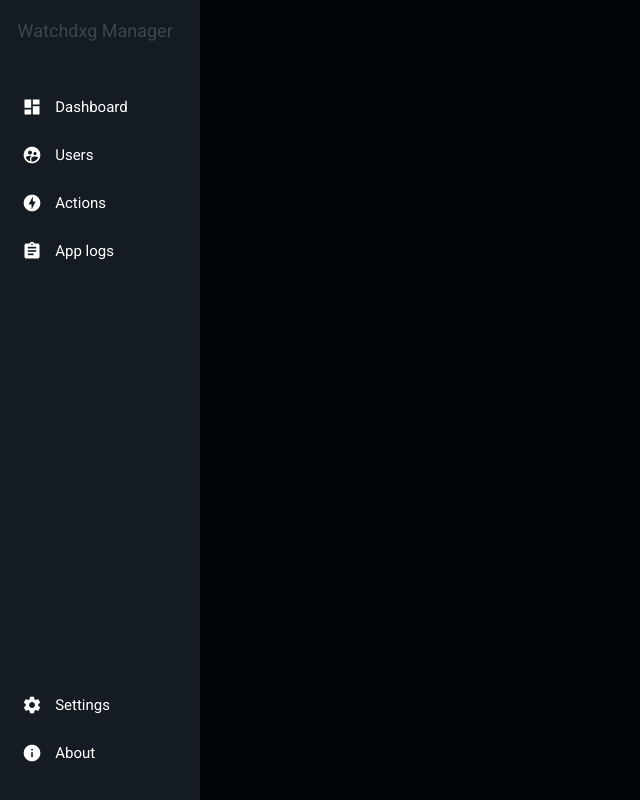
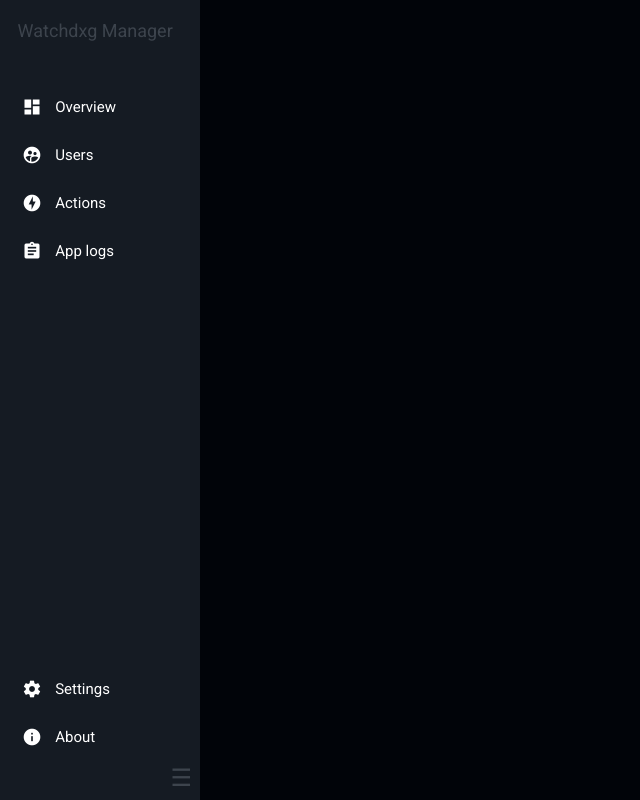
Before and after one commit to synka777/watchdxg-front, an Angular app: page /main in a window 1280 px wide. Shown: the whole page, without its empty margins (0-640 px from the left). Built offline with nearby package versions, Linux system fonts and the light colour scheme; sample sign-in values are in the browser's storage.

Commit message:
infra(sidebar): +collapsible design

```diff
--- a/src/app/components/login/login.component.ts
+++ b/src/app/components/login/login.component.ts
@@ -22,7 +22,7 @@ export class LoginComponent {
       } catch(error) {
         console.error('Unable to store login status')
       } finally {
-        this.router.navigate(['/main'])
+        this.router.navigate(['/main/dashboard'])
       }
     }
   }
--- a/src/app/components/main-layout/main-layout.component.html
+++ b/src/app/components/main-layout/main-layout.component.html
@@ -1,33 +1,33 @@
 <div class="layout">
   <aside class="sidebar">
-    <nav>
+    <nav [class.collapsed]="isCollapsed">
       <div class="side-header">
-        <p>Watchdxg Manager</p>
+        <p *ngIf="!isCollapsed">Watchdxg Manager</p>
       </div>
       <div class="side-main-content">
         <ul> <!-- Use routerLinkActive to make easier dynamic CSS class assignment -->
           <li>
             <a routerLink="dashboard" routerLinkActive="active" >
               <mat-icon>dashboard</mat-icon>
-              Dashboard
+              <span class="label" *ngIf="!isCollapsed">Overview</span>
             </a>
           </li>
           <li>
             <a routerLink="users" routerLinkActive="active">
               <mat-icon>supervised_user_circle</mat-icon>
-              Users
+              <span class="label" *ngIf="!isCollapsed">Users</span>
             </a>
           </li>
           <li>
             <a routerLink="actions" routerLinkActive="active">
               <mat-icon>offline_bolt</mat-icon>
-              Actions
+              <span class="label" *ngIf="!isCollapsed">Actions</span>
             </a>
           </li>
           <li>
             <a routerLink="logs" routerLinkActive="active">
               <mat-icon>assignment</mat-icon>
-              App logs
+              <span class="label" *ngIf="!isCollapsed">App logs</span>
             </a>
           </li>
         </ul>
@@ -37,16 +37,17 @@
           <li>
             <a routerLink="settings" routerLinkActive="active">
               <mat-icon>settings</mat-icon>
-              Settings
+              <span class="label" *ngIf="!isCollapsed">Settings</span>
             </a>
           </li>
           <li>
             <a routerLink="help" routerLinkActive="active">
               <mat-icon>info</mat-icon>
-              About
+              <span class="label" *ngIf="!isCollapsed">About</span>
             </a>
           </li>
         </ul>
+        <button class="toggle-button" (click)="toggleSidebar()">☰</button>
       </div>
     </nav>
   </aside>
--- a/src/app/components/main-layout/main-layout.component.scss
+++ b/src/app/components/main-layout/main-layout.component.scss
@@ -3,10 +3,64 @@
   height: 100vh;
 
   .sidebar {
-    width: 200px;
-    background: var(--bg-surface);
     font-size: large;
     position: relative;
+
+    nav {
+      position: relative;
+      flex-direction: column;
+      width: 200px;
+      height: 100%;
+      background: var(--bg-surface);
+      overflow: hidden;;
+      transition: width 0.3s ease; // Smooth transition for both collapsed and expanded states
+      white-space: nowrap;
+    }
+
+    nav.collapsed {
+      width: 60px; // Collapsed width
+      overflow: hidden; // Hide overflow content
+      .toggle-button {
+        padding-right: 1.1rem
+      }
+    }
+
+    .side-header {
+      margin: 0;
+      padding: 0.1rem;
+
+      p {
+        margin-left: 1rem;
+        color: var(--text-muted);
+      }
+    }
+
+    .side-main-content {
+      padding: 0.5rem;
+      flex: 1; /* takes up all available space */
+    }
+
+    .side-bottom-content {
+      position: absolute; // Bounded by the sidebar's position
+      box-sizing: border-box; // Ensures the width stays within the sidebar
+      padding: 0.5rem;
+      margin-bottom: 1rem;
+      flex: 1; /* takes up all available space */
+      bottom: 0;
+      width: 100%;
+    }
+
+    .toggle-button {
+      position: absolute;
+      background: none;
+      color: var(--text-muted);
+      border: none;
+      cursor: pointer;
+      right: 0;
+      bottom: -1rem;
+      font-size: x-large;
+      padding: 0.5rem;
+    }
 
     ul {
       font-size: 15px;
@@ -41,30 +95,6 @@
         }
       }
     }
-
-    .side-header {
-      margin: 0;
-      padding: 0.1rem;
-
-      p {
-        margin-left: 1rem;
-        color: var(--text-muted)
-      }
-    }
-
-    .side-main-content {
-      padding: 0.5rem;
-      flex: 1; /* takes up all available space */
-    }
-
-    .side-bottom-content {
-      position: absolute; // Bounded by the sidebar's position
-      padding: 0.5rem;
-      flex: 1; /* takes up all available space */
-      bottom: 0;
-      width: 100%;
-      box-sizing: border-box; // Ensures the width stays within the sidebar
-    }
   }
 }
 
--- a/src/app/components/main-layout/main-layout.component.ts
+++ b/src/app/components/main-layout/main-layout.component.ts
@@ -1,15 +1,31 @@
 import { MatIcon } from '@angular/material/icon';
 import { RouterOutlet } from '@angular/router';
 import { RouterModule } from '@angular/router';
+import { CommonModule } from '@angular/common';
 import { Component } from '@angular/core';
 
 
 @Component({
   selector: 'app-main-layout',
-  imports: [ RouterOutlet, MatIcon, RouterModule ],
+  imports: [ RouterOutlet, MatIcon, RouterModule, CommonModule ],
   templateUrl: './main-layout.component.html',
   styleUrl: './main-layout.component.scss'
 })
 export class MainLayoutComponent {
+  isCollapsed: boolean = false
 
+  constructor() {
+    this.checkViewport()
+    window.addEventListener('resize', () => {
+      this.checkViewport()
+    })
+  }
+
+  toggleSidebar() {
+    this.isCollapsed = !this.isCollapsed
+  }
+
+  checkViewport() {
+    this.isCollapsed = window.innerWidth < 768
+  }
 }
```
